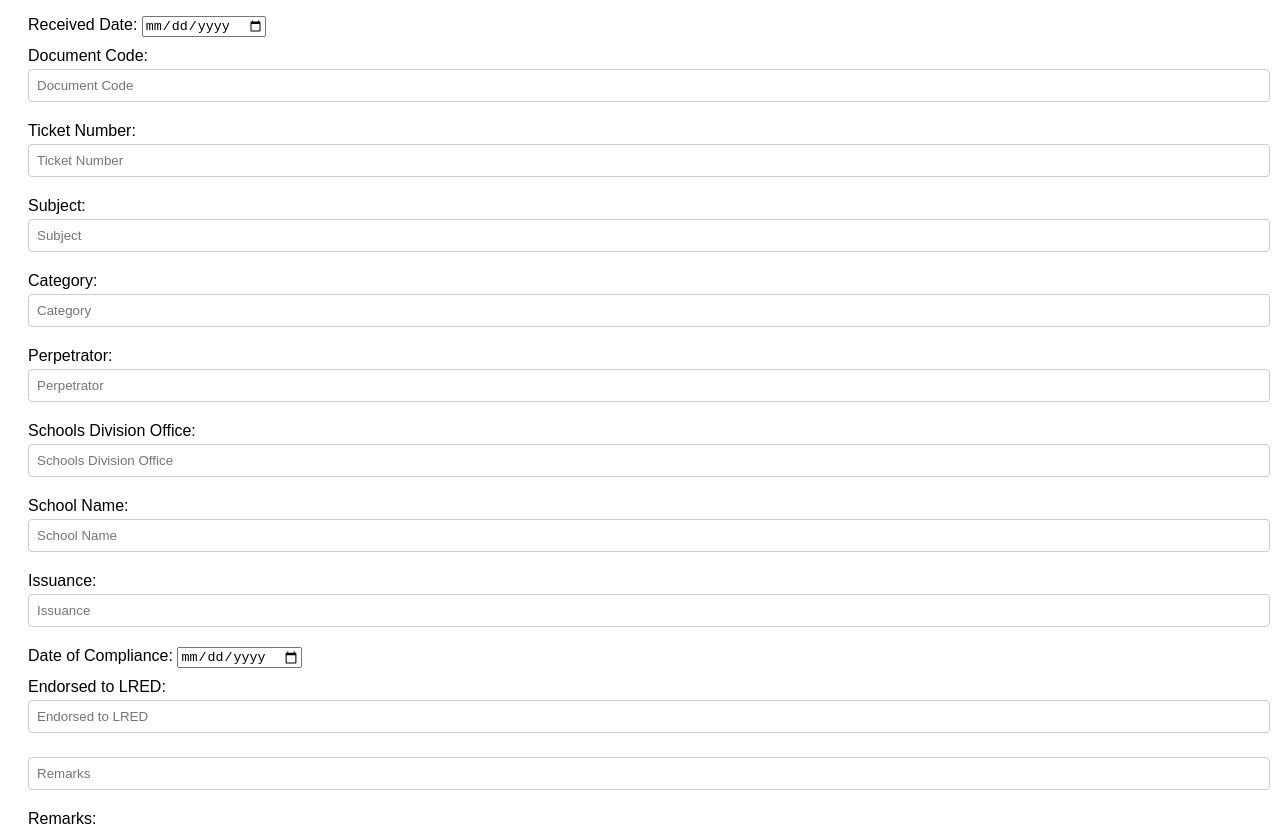
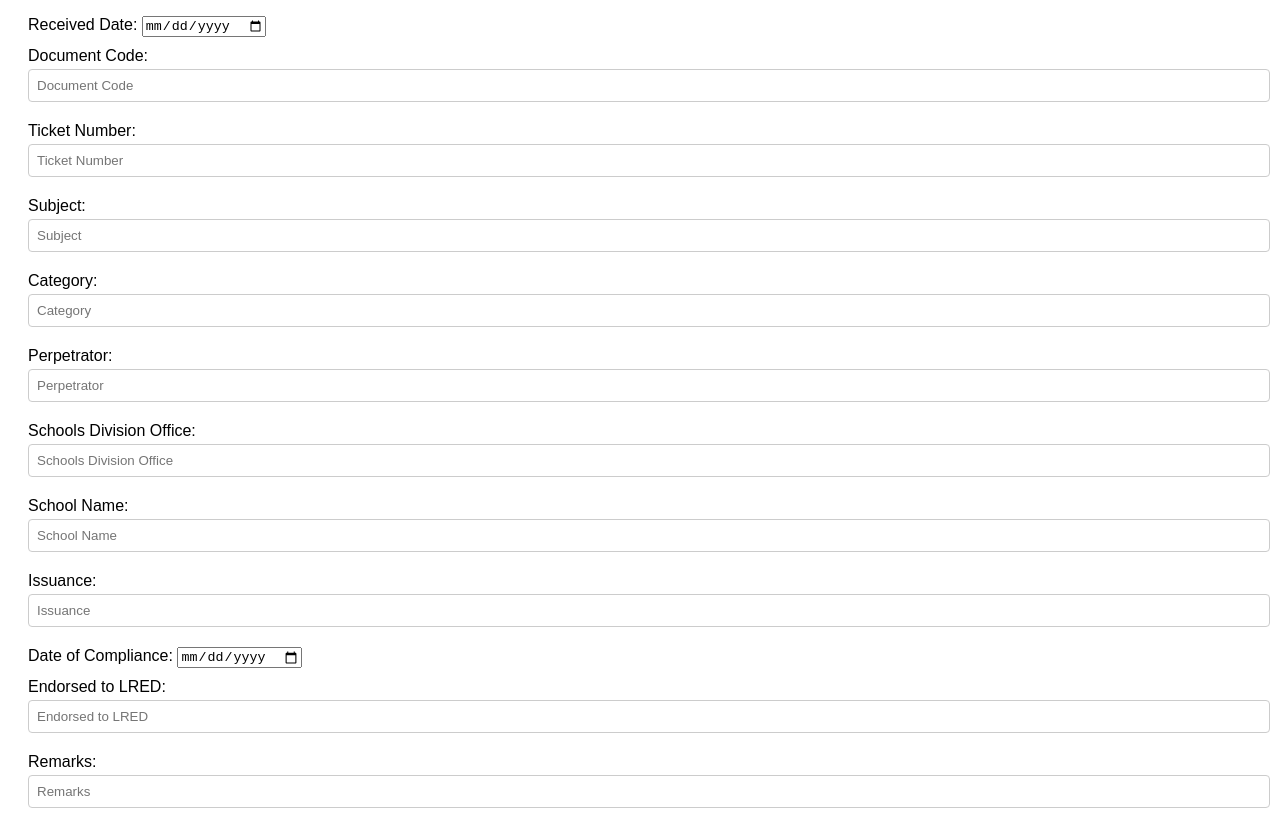
Before and after one commit to rodelellora/ltcch-cases, a plain HTML site: page index.html in a window 1280 px wide. Shown: the part 133-958 px from the top of the page. Drawn offline with Linux system fonts and the light colour scheme.

Commit message:
Update index.html

```diff
--- a/index.html
+++ b/index.html
@@ -69,7 +69,6 @@
   <label for="lred">Endorsed to LRED:</label>
   <input type="text" id="lred" placeholder="Endorsed to LRED" required />
 </div>
-  <div class="form-group"><input type="text" placeholder="Remarks" id="remarks" /></div>
   <div class="form-group">
   <label for="remarks">Remarks:</label>
   <input type="text" id="remarks" placeholder="Remarks" required />
```
